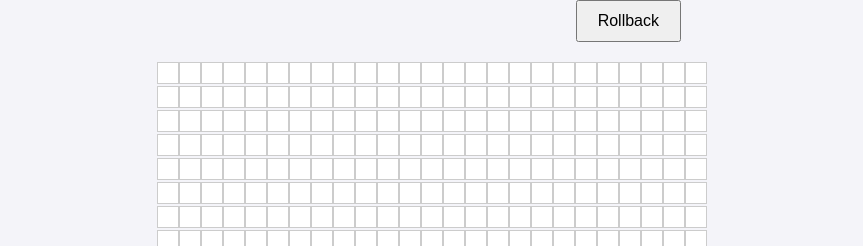
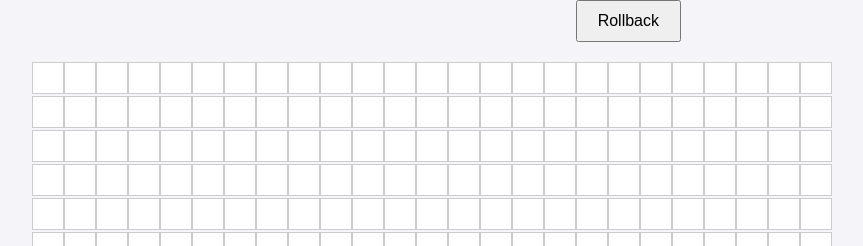
Before and after one commit to wenhoujx/games, a plain HTML site: page games/gomoku/index.html in a window 1280 px wide. Shown: the top 246 px of the page, without its empty margins (209-1072 px from the left). Drawn offline with Linux system fonts and the light colour scheme.

Commit message:
make grid size bigger

```diff
--- a/games/gomoku/css/styles.css
+++ b/games/gomoku/css/styles.css
@@ -24,19 +24,19 @@ body {
 }
 #game {
     display: grid;
-    grid-template-columns: repeat(25, 20px);
+    grid-template-columns: repeat(25, 30px);
     grid-gap: 2px;
 }
 .cell {
-    width: 20px;
-    height: 20px;
+    width: 30px;
+    height: 30px;
     background-color: #fff;
     border: 1px solid #ccc;
     display: flex;
     justify-content: center;
     align-items: center;
     cursor: pointer;
-    font-size: 16px;
+    font-size: 28px;
     user-select: none;
 }
 .cell.x { color: red; }
```
